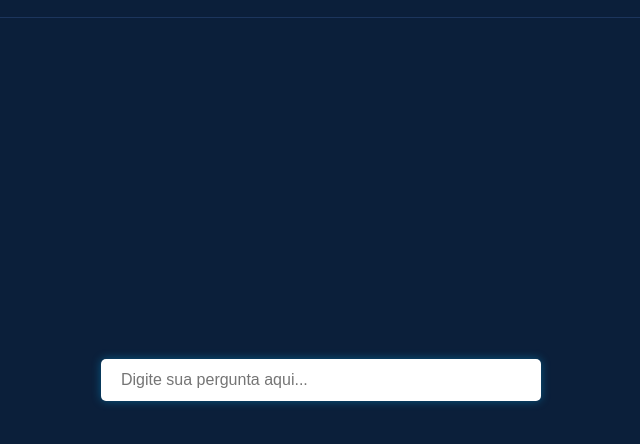
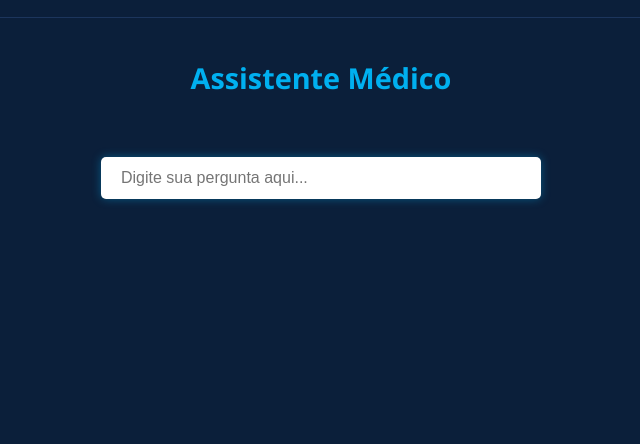
Before and after one commit to Caiquecastrequini/MED-IA, a plain HTML site: page index.html in a window 1280 px wide. Shown: the part 98-542 px from the top of the page, without its empty margins (319-959 px from the left). Drawn offline with Linux system fonts and the light colour scheme.

Commit message:
index.html

```diff
--- a/index.html
+++ b/index.html
@@ -10,13 +10,13 @@
       margin: 0;
       padding: 0;
       font-family: 'Segoe UI', Tahoma, Geneva, Verdana, sans-serif;
-      background-color: #0b1f3a; /* azul-marinho escuro */
+      background-color: #0b1f3a;
       color: white;
       display: flex;
       flex-direction: column;
       align-items: center;
       justify-content: flex-start;
-      height: 100vh;
+      min-height: 100vh;
     }
 
     header {
@@ -46,8 +46,15 @@
       display: flex;
       flex-direction: column;
       align-items: center;
-      justify-content: center;
+      justify-content: flex-start;
       padding: 40px 20px;
+    }
+
+    .assistant-title {
+      font-size: 1.8em;
+      font-weight: bold;
+      margin-bottom: 20px;
+      color: #00b0f0;
     }
 
     input#searchWidgetTrigger {
@@ -59,6 +66,7 @@
       width: 100%;
       max-width: 400px;
       box-shadow: 0 0 10px rgba(0, 176, 240, 0.4);
+      color: #000000; /* Letras pretas */
     }
 
     gen-search-widget {
@@ -75,6 +83,8 @@
   </header>
 
   <main>
+    <div class="assistant-title">Assistente Médico</div>
+
     <gen-search-widget
       configId="f00b3ad2-fbc3-45e8-b9f2-879de38d48ea"
       triggerId="searchWidgetTrigger">
```
